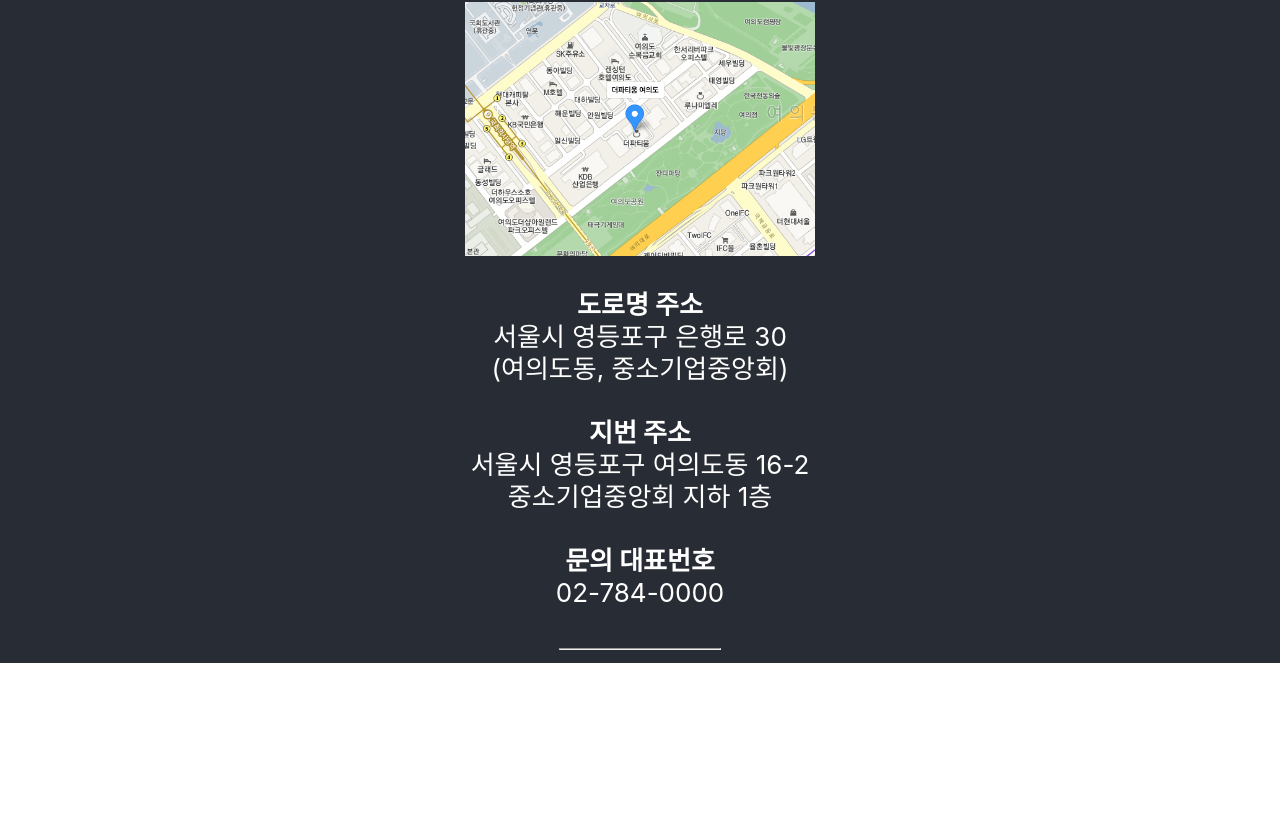
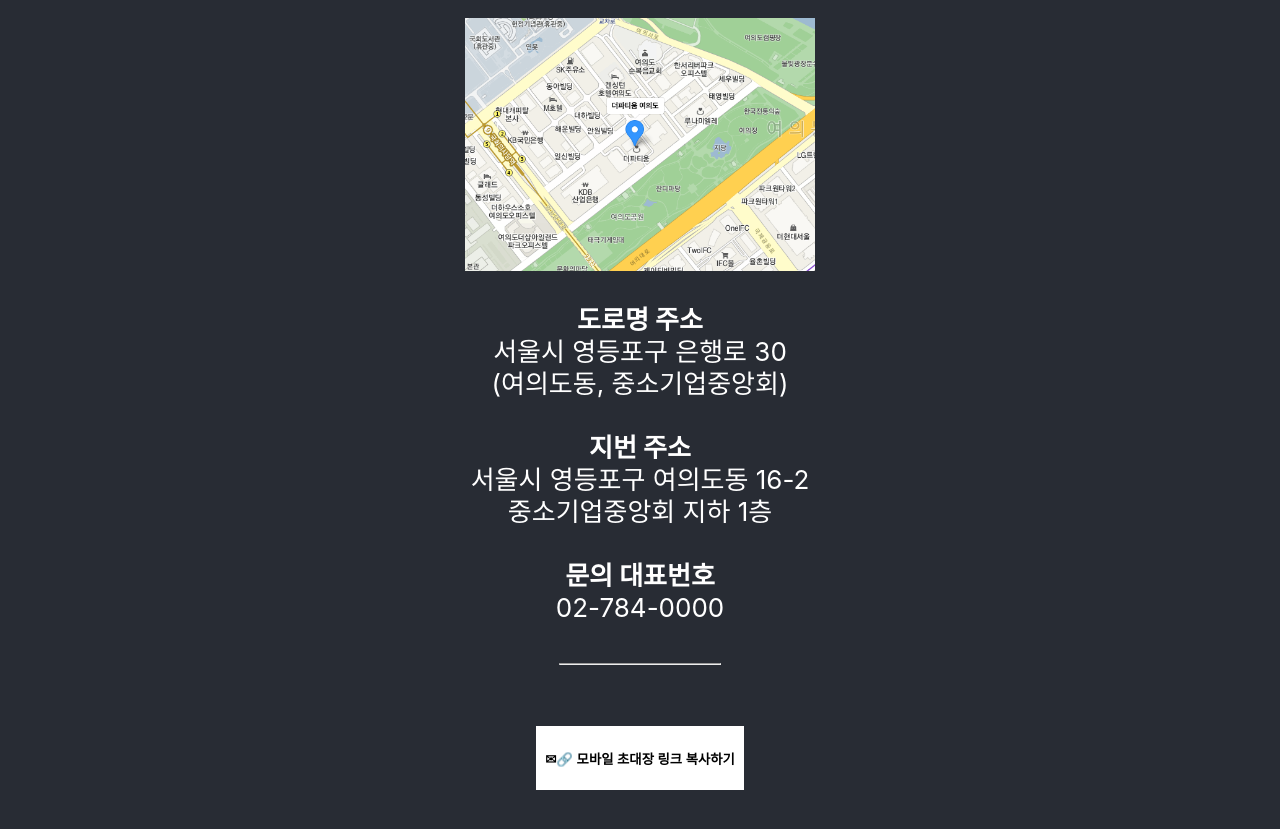
Before and after one commit to kapable/everything, a React (Create React App) app: page / in a window 1280 px wide. Shown: the part 1311-2140 px from the top of the page. Before the commit the page ends 1974 px from the top, so only its background shows below. Built offline with nearby package versions, Linux system fonts and the light colour scheme.

Commit message:
add copy link btn

```diff
--- a/package.json
+++ b/package.json
@@ -8,6 +8,7 @@
     "@testing-library/react": "^11.1.0",
     "@testing-library/user-event": "^12.1.10",
     "react": "^17.0.2",
+    "react-copy-to-clipboard": "^5.0.4",
     "react-dom": "^17.0.2",
     "react-scripts": "4.0.3",
     "web-vitals": "^1.0.1"
@@ -30,12 +31,15 @@
     "production": [
       ">0.2%",
       "not dead",
+      "ie 11",
       "not op_mini all"
     ],
     "development": [
       "last 1 chrome version",
       "last 1 firefox version",
-      "last 1 safari version"
+      "last 1 safari version",
+      "ie 11",
+      "not dead"
     ]
   },
   "devDependencies": {
--- a/src/App.css
+++ b/src/App.css
@@ -61,3 +61,15 @@
   width: 10rem;
   color: #eaeaea;
 }
+
+.copyBtn {
+  width: 13rem;
+  height: 4rem;
+  border: none;
+  background-color: white;
+  font-weight: bolder;
+  display: block;
+  text-align: center;
+  margin: 3rem auto;
+  top: 5rem;
+}
--- a/src/App.js
+++ b/src/App.js
@@ -1,14 +1,41 @@
+import React  from 'react';
 import long from './images/long.jpg';
 import toMap from './images/to-map.png';
 import './App.css';
 
 function App() {
+  const doCopy = text => {
+    // 흐름 1.
+    if (!document.queryCommandSupported("copy")) {
+      return alert("복사하기가 지원되지 않는 브라우저입니다.");
+    }
+
+    // 흐름 2.
+    const textarea = document.createElement("textarea");
+    textarea.value = text;
+    textarea.style.top = 0;
+    textarea.style.left = 0;
+    textarea.style.position = "fixed";
+
+    // 흐름 3.
+    document.body.appendChild(textarea);
+    // focus() -> 사파리 브라우저 서포팅
+    textarea.focus();
+    // select() -> 사용자가 입력한 내용을 영역을 설정할 때 필요
+    textarea.select();
+    // 흐름 4.
+    document.execCommand("copy");
+    // 흐름 5.
+    document.body.removeChild(textarea);
+    alert("클립보드에 복사되었습니다.");
+  };
+
   return (
     <div className="App">
       <header className="App-header">
         <img src={long} className="long" alt="logo" />
         <div className="invite">
-          <h2>모시는 글</h2>
+          <h2 style={{marginTop:"3rem"}}>모시는 글</h2>
           <p>그동안 보내주신 응원과 후의에
           <br/>
           진심으로 감사드립니다.
@@ -49,6 +76,9 @@
           </p>
         </div>
         <hr className="line"/>
+        <button
+          className="copyBtn"
+          onClick={() => doCopy("https://kapable.github.io/everything/")}>✉🔗 모바일 초대장 링크 복사하기</button>
         <a
           className="App-link"
           href="https://reactjs.org"
```
Also changed, not shown: 1 other file (tests, documents, lock files or other folders).
